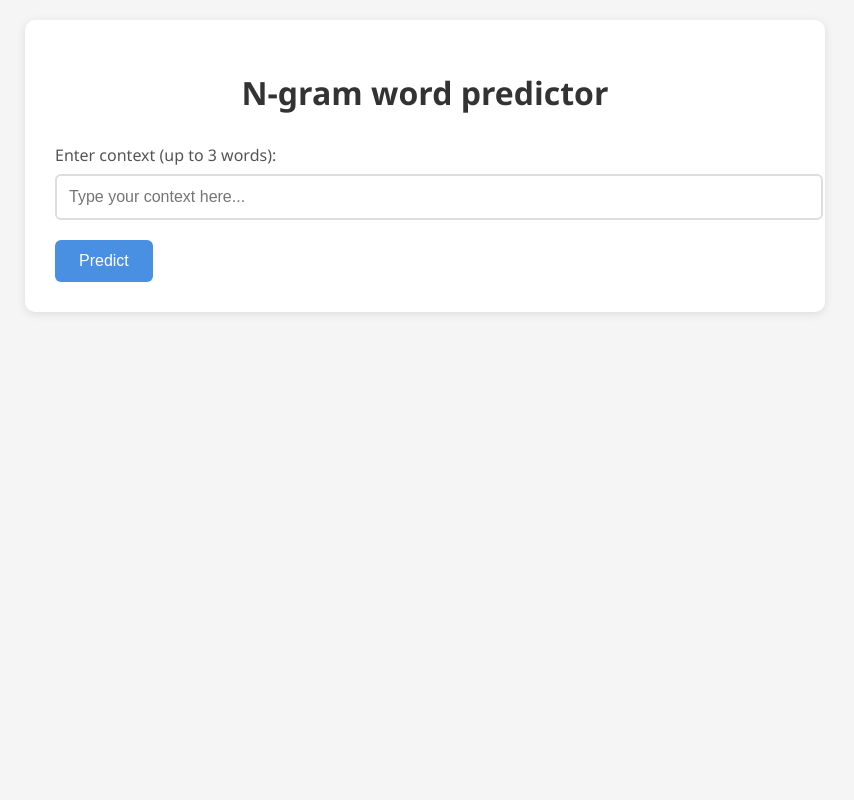
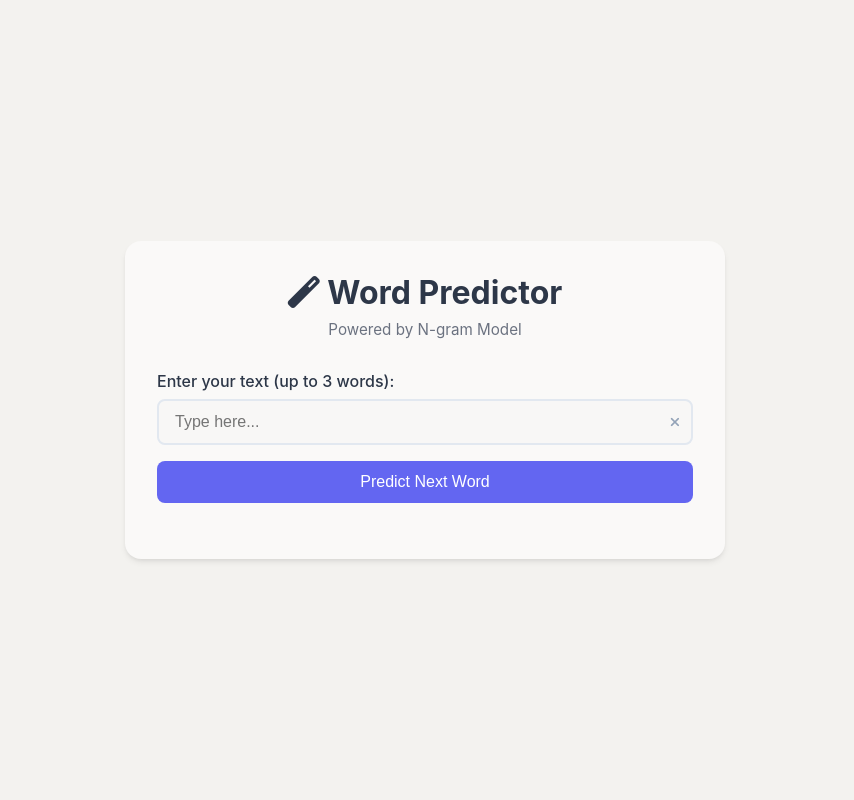
Before and after one commit to dzydowicz/ngram-predictor, a Python web app: template web/templates/index.html in a window 1280 px wide. Shown: the whole page, without its empty margins (215-1069 px from the left). Run offline with Jinja, Linux system fonts and the light colour scheme; the template is opened without the code that fills it, so the values that code supplies are empty.

Commit message:
Front-end improvements

```diff
--- a/web/static/css/style.css
+++ b/web/static/css/style.css
@@ -1,84 +1,254 @@
+:root {
+    --primary-color: #6366f1;
+    --primary-hover: #4f46e5;
+    --bg-color: #f3f2ef;
+    --text-color: #2d3748;
+    --border-color: #e2e8f0;
+    --shadow-color: rgba(0, 0, 0, 0.08);
+    --error-color: #ef4444;
+    --success-color: #10b981;
+    --container-bg: #faf9f8;
+    --input-bg: #f8f7f6;
+    --result-bg: #f5f4f2;
+    --subtitle-color: #6b7280;
+}
+
+html, body {
+    height: 100%;
+    margin: 0;
+    overflow: hidden;
+}
+
 body {
-    font-family: 'Segoe UI', Tahoma, Geneva, Verdana, sans-serif;
-    max-width: 800px;
-    margin: 0 auto;
+    font-family: 'Inter', -apple-system, BlinkMacSystemFont, 'Segoe UI', Roboto, sans-serif;
     padding: 20px;
-    background-color: #f5f5f5;
+    background: var(--bg-color);
+    color: var(--text-color);
+    display: flex;
+    align-items: center;
+    justify-content: center;
+    box-sizing: border-box;
 }
 
 .container {
-    background-color: white;
-    padding: 30px;
-    border-radius: 10px;
-    box-shadow: 0 2px 10px rgba(0,0,0,0.1);
+    width: 100%;
+    max-width: 600px;
+    max-height: calc(100vh - 40px);
+    background: var(--container-bg);
+    padding: 2rem;
+    border-radius: 16px;
+    box-shadow: 0 4px 6px -1px var(--shadow-color),
+                0 2px 4px -2px var(--shadow-color);
+    overflow-y: auto;
+    box-sizing: border-box;
+}
+
+.app-header {
+    text-align: center;
+    margin-bottom: 2rem;
 }
 
 h1 {
-    color: #333;
-    text-align: center;
-    margin-bottom: 30px;
+    font-size: 2rem;
+    font-weight: 700;
+    color: var(--text-color);
+    margin: 0;
+}
+
+.subtitle {
+    color: var(--subtitle-color);
+    margin-top: 0.5rem;
+    font-size: 0.95rem;
+}
+
+.input-container {
+    margin-bottom: 1.5rem;
 }
 
 .input-group {
-    margin-bottom: 20px;
+    margin-bottom: 1rem;
 }
 
 label {
     display: block;
-    margin-bottom: 8px;
-    color: #555;
+    margin-bottom: 0.5rem;
     font-weight: 500;
+    color: var(--text-color);
+}
+
+.input-wrapper {
+    position: relative;
+    display: flex;
+    align-items: center;
 }
 
 input[type="text"] {
     width: 100%;
-    padding: 12px;
-    border: 2px solid #ddd;
-    border-radius: 6px;
-    font-size: 16px;
-    transition: border-color 0.3s;
+    padding: 0.75rem 1rem;
+    font-size: 1rem;
+    border: 2px solid var(--border-color);
+    border-radius: 8px;
+    background: var(--input-bg);
+    transition: all 0.2s ease;
 }
 
 input[type="text"]:focus {
     outline: none;
-    border-color: #4a90e2;
+    border-color: var(--primary-color);
+    box-shadow: 0 0 0 3px rgba(99, 102, 241, 0.1);
 }
 
-button {
-    background-color: #4a90e2;
+.clear-btn {
+    position: absolute;
+    right: 10px;
+    background: none;
+    border: none;
+    color: #94a3b8;
+    padding: 4px;
+    cursor: pointer;
+    border-radius: 50%;
+    transition: all 0.2s ease;
+}
+
+.clear-btn:hover {
+    color: var(--text-color);
+    background: var(--bg-color);
+}
+
+.predict-btn {
+    width: 100%;
+    padding: 0.75rem 1.5rem;
+    background: var(--primary-color);
     color: white;
     border: none;
-    padding: 12px 24px;
-    border-radius: 6px;
-    font-size: 16px;
+    border-radius: 8px;
+    font-size: 1rem;
+    font-weight: 500;
     cursor: pointer;
-    transition: background-color 0.3s;
+    transition: all 0.2s ease;
+    display: flex;
+    align-items: center;
+    justify-content: center;
+    gap: 0.5rem;
 }
 
-button:hover {
-    background-color: #357abd;
+.predict-btn:hover {
+    background: var(--primary-hover);
+    transform: translateY(-1px);
+}
+
+.predict-btn:active {
+    transform: translateY(0);
+}
+
+.loader {
+    display: none;
+    width: 20px;
+    height: 20px;
+    border: 3px solid rgba(255, 255, 255, 0.3);
+    border-radius: 50%;
+    border-top-color: white;
+    animation: spin 0.8s linear infinite;
+}
+
+@keyframes spin {
+    to { transform: rotate(360deg); }
+}
+
+.loading .loader {
+    display: block;
+}
+
+.loading .btn-text {
+    display: none;
+}
+
+.error {
+    color: var(--error-color);
+    background: #fef2f2;
+    padding: 0.75rem 1rem;
+    border-radius: 8px;
+    margin: 1rem 0;
+    display: none;
+    animation: fadeIn 0.3s ease;
 }
 
 .result {
-    margin-top: 20px;
-    padding: 15px;
-    border-radius: 6px;
-    background-color: #f8f9fa;
+    background: var(--result-bg);
+    border-radius: 8px;
+    padding: 1rem;
+    margin-top: 1.5rem;
     display: none;
+    animation: slideUp 0.3s ease;
 }
 
 .result.show {
     display: block;
 }
 
-.suggestion {
-    font-size: 18px;
-    color: #333;
-    margin-bottom: 10px;
+.prediction-header {
+    color: var(--subtitle-color);
+    font-size: 0.9rem;
+    margin-bottom: 0.5rem;
 }
 
-.error {
-    color: #dc3545;
-    margin-top: 10px;
-    display: none;
+.prediction-content {
+    display: flex;
+    align-items: center;
+    gap: 1rem;
 }
+
+.prediction-text {
+    font-size: 1.25rem;
+    font-weight: 500;
+    color: var(--text-color);
+}
+
+.use-prediction {
+    background: var(--primary-color);
+    color: white;
+    border: none;
+    width: 32px;
+    height: 32px;
+    border-radius: 50%;
+    display: flex;
+    align-items: center;
+    justify-content: center;
+    cursor: pointer;
+    transition: all 0.2s ease;
+}
+
+.use-prediction:hover {
+    background: var(--primary-hover);
+    transform: scale(1.05);
+}
+
+@keyframes fadeIn {
+    from { opacity: 0; }
+    to { opacity: 1; }
+}
+
+@keyframes slideUp {
+    from {
+        opacity: 0;
+        transform: translateY(10px);
+    }
+    to {
+        opacity: 1;
+        transform: translateY(0);
+    }
+}
+
+@media (max-width: 640px) {
+    body {
+        padding: 16px;
+    }
+
+    .container {
+        padding: 1.5rem;
+    }
+
+    h1 {
+        font-size: 1.75rem;
+    }
+}
--- a/web/static/js/main.js
+++ b/web/static/js/main.js
@@ -1,23 +1,74 @@
-async function getPrediction() {
-    const contextInput = document.getElementById('context');
-    const resultDiv = document.getElementById('result');
-    const errorDiv = document.getElementById('error');
-    const predictionSpan = document.getElementById('prediction');
+// Debounce function to limit API calls
+function debounce(func, wait) {
+    let timeout;
+    return function executedFunction(...args) {
+        const later = () => {
+            clearTimeout(timeout);
+            func(...args);
+        };
+        clearTimeout(timeout);
+        timeout = setTimeout(later, wait);
+    };
+}
 
+// DOM elements
+const contextInput = document.getElementById('context');
+const resultDiv = document.getElementById('result');
+const errorDiv = document.getElementById('error');
+const predictionSpan = document.getElementById('prediction');
+const predictBtn = document.getElementById('predictBtn');
+const clearBtn = document.getElementById('clearBtn');
+const usePredictBtn = document.getElementById('usePredict');
+
+// Clear input and results
+function clearInput() {
+    contextInput.value = '';
+    hideResults();
+    errorDiv.style.display = 'none';
+    contextInput.focus();
+}
+
+// Hide prediction results
+function hideResults() {
+    resultDiv.classList.remove('show');
+    predictionSpan.textContent = '';
+}
+
+// Show loading state
+function setLoading(isLoading) {
+    predictBtn.classList.toggle('loading', isLoading);
+    predictBtn.disabled = isLoading;
+}
+
+// Show error message
+function showError(message) {
+    errorDiv.textContent = message;
+    errorDiv.style.display = 'block';
+    resultDiv.classList.remove('show');
+}
+
+// Get prediction from API
+async function getPrediction(isUserAction = false) {
     const context = contextInput.value.trim();
-    const words = context.split(/\s+/);
+    const words = context ? context.split(/\s+/) : [];
 
     // Clear previous results
-    resultDiv.classList.remove('show');
     errorDiv.style.display = 'none';
 
+    // For real-time predictions (not user action), require non-empty input
+    if (!isUserAction && !context) {
+        hideResults();
+        return;
+    }
+
     if (words.length > 3) {
-        errorDiv.textContent = 'Error: Maximum context length is 3 words.';
-        errorDiv.style.display = 'block';
+        showError('Maximum context length is 3 words.');
         return;
     }
 
     try {
+        setLoading(true);
+
         const response = await fetch('http://localhost:8000/predict', {
             method: 'POST',
             headers: {
@@ -29,14 +80,41 @@ async function getPrediction() {
         const data = await response.json();
 
         if (data.error) {
-            errorDiv.textContent = data.error;
-            errorDiv.style.display = 'block';
+            showError(data.error);
         } else {
+            errorDiv.style.display = 'none';
             predictionSpan.textContent = data.prediction;
             resultDiv.classList.add('show');
         }
     } catch (error) {
-        errorDiv.textContent = 'Error: Could not connect to the server.';
-        errorDiv.style.display = 'block';
+        showError('Could not connect to the server. Please try again.');
+    } finally {
+        setLoading(false);
     }
 }
+
+// Use the predicted word
+function usePrediction() {
+    const prediction = predictionSpan.textContent;
+    if (prediction) {
+        const currentText = contextInput.value;
+        const newText = currentText ? `${currentText} ${prediction}` : prediction;
+        contextInput.value = newText;
+        hideResults();
+        contextInput.focus();
+    }
+}
+
+// Event listeners
+contextInput.addEventListener('input', debounce(() => getPrediction(false), 500));
+predictBtn.addEventListener('click', () => getPrediction(true));
+clearBtn.addEventListener('click', clearInput);
+usePredictBtn.addEventListener('click', usePrediction);
+
+// Handle Enter key
+contextInput.addEventListener('keypress', (e) => {
+    if (e.key === 'Enter') {
+        e.preventDefault();
+        getPrediction(true);
+    }
+});
--- a/web/templates/index.html
+++ b/web/templates/index.html
@@ -3,20 +3,44 @@
 <head>
     <meta charset="UTF-8">
     <meta name="viewport" content="width=device-width, initial-scale=1.0">
-    <title>N-gram word predictor</title>
+    <title>N-gram Word Predictor</title>
+    <link rel="stylesheet" href="https://cdnjs.cloudflare.com/ajax/libs/font-awesome/6.0.0/css/all.min.css">
     <link rel="stylesheet" href="../static/css/style.css">
 </head>
 <body>
     <div class="container">
-        <h1>N-gram word predictor</h1>
-        <div class="input-group">
-            <label for="context">Enter context (up to 3 words):</label>
-            <input type="text" id="context" placeholder="Type your context here...">
+        <div class="app-header">
+            <h1><i class="fas fa-magic"></i> Word Predictor</h1>
+            <p class="subtitle">Powered by N-gram Model</p>
         </div>
-        <button onclick="getPrediction()">Predict</button>
+
+        <div class="input-container">
+            <div class="input-group">
+                <label for="context">Enter your text (up to 3 words):</label>
+                <div class="input-wrapper">
+                    <input type="text" id="context" placeholder="Type here..." autocomplete="off">
+                    <button class="clear-btn" id="clearBtn" title="Clear input">
+                        <i class="fas fa-times"></i>
+                    </button>
+                </div>
+            </div>
+
+            <button id="predictBtn" class="predict-btn">
+                <span class="btn-text">Predict Next Word</span>
+                <div class="loader"></div>
+            </button>
+        </div>
+
         <div id="error" class="error"></div>
+
         <div id="result" class="result">
-            <div class="suggestion">Predicted next word: <span id="prediction"></span></div>
+            <div class="prediction-header">Predicted next word:</div>
+            <div class="prediction-content">
+                <span id="prediction" class="prediction-text"></span>
+                <button id="usePredict" class="use-prediction" title="Use this prediction">
+                    <i class="fas fa-plus"></i>
+                </button>
+            </div>
         </div>
     </div>
 
```
